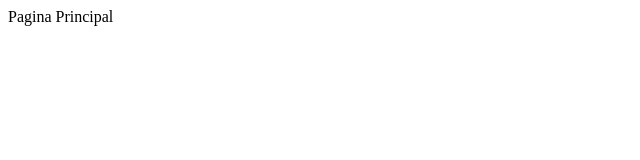
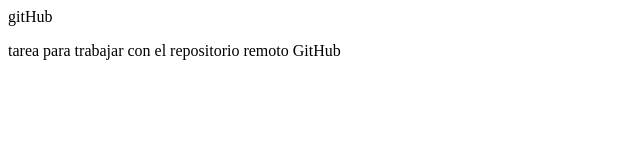
Before and after one commit to Elena73white/tarea3, a plain HTML site: page index.html in a window 1280 px wide. Shown: the whole page, without its empty margins (0-640 px from the left). Drawn offline with Linux system fonts and the light colour scheme.

Commit message:
Update index.html

```diff
--- a/index.html
+++ b/index.html
@@ -6,6 +6,7 @@
 	<title>index</title>
 	</head>
 	<body>
-		<hi>Pagina Principal</h1>
+		<hi>gitHub</h1>
+		<p>tarea para trabajar con el repositorio remoto GitHub</p>
 	</body>
 </html>
```
